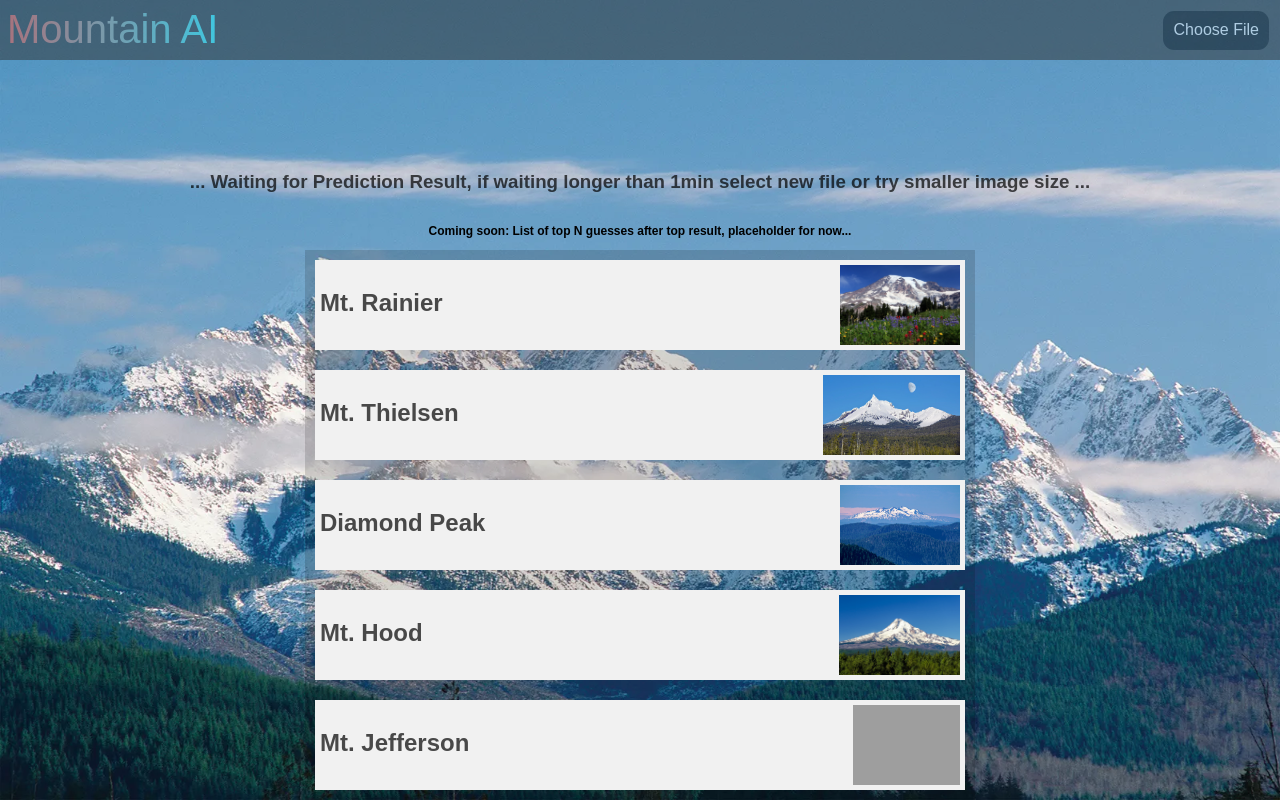
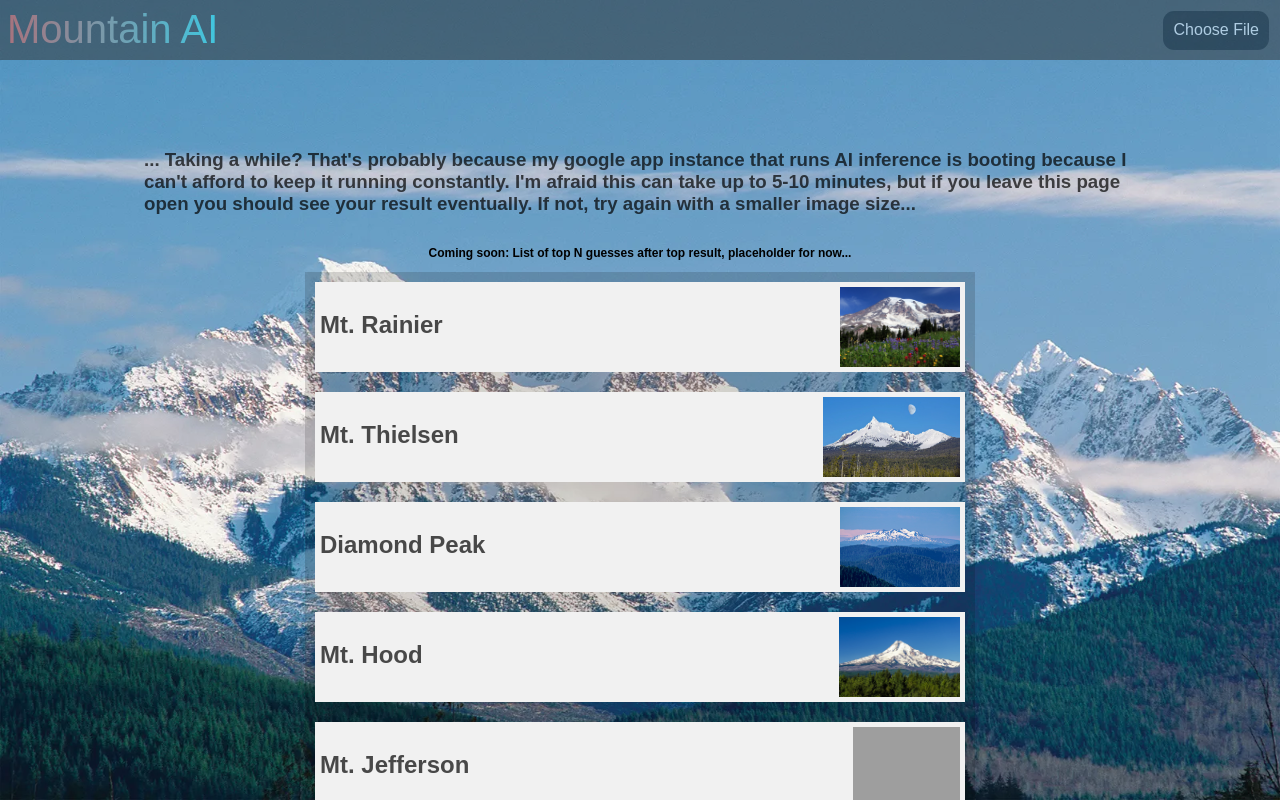
Before and after one commit to humanist-bean/mountainai-svelte, a SvelteKit app in the folder myapp/: page /result in a window 1280 px wide. Both pictures are taken after a click on the label "Choose File". Shown: the top 800 px of the page. Built offline with nearby package versions, Linux system fonts and the light colour scheme; grey boxes are pictures that could not be loaded.

Commit message:
Added text to explain long wait times for predictions that have to wait for google app instance to boot up.

```diff
--- a/myapp/src/routes/result/MainMountain.svelte
+++ b/myapp/src/routes/result/MainMountain.svelte
@@ -32,13 +32,16 @@
         return Promise.reject(new Error("Prediction store is undefined"));
     }
     }
-
+    // Reactive block that call fetchWikiData() after prediction_store is set with the prediction results
     let promise;
     $: {
         if($prediction_store){
         promise = fetchWikiData();
         }
     }
+
+    // Alert user when waiting too long for prediction results, usually because GCP instance is booting
+    const wait = () => new Promise((res) => setTimeout(res , 7000))
 
 </script>
 {#if $prediction_store}
@@ -68,7 +71,14 @@
     {/await}
 {:else}
     <div transition:fade>
-       <h3> ... Waiting for Prediction Result, if waiting longer than 1min select new file or try smaller image size ... </h3>
+       {#await wait()}
+       <h3> ... Waiting for Prediction Result ... </h3>
+        {:then a}
+        <h3> ... Taking a while? That's probably because my google app instance that runs AI inference is booting
+            because I can't afford to keep it running constantly. I'm afraid this can take up to 5-10 minutes, but if you
+            leave this page open you should see your result eventually. If not, try again with a smaller image size...
+        </h3>
+        {/await}
     </div>
 {/if}
 
```
